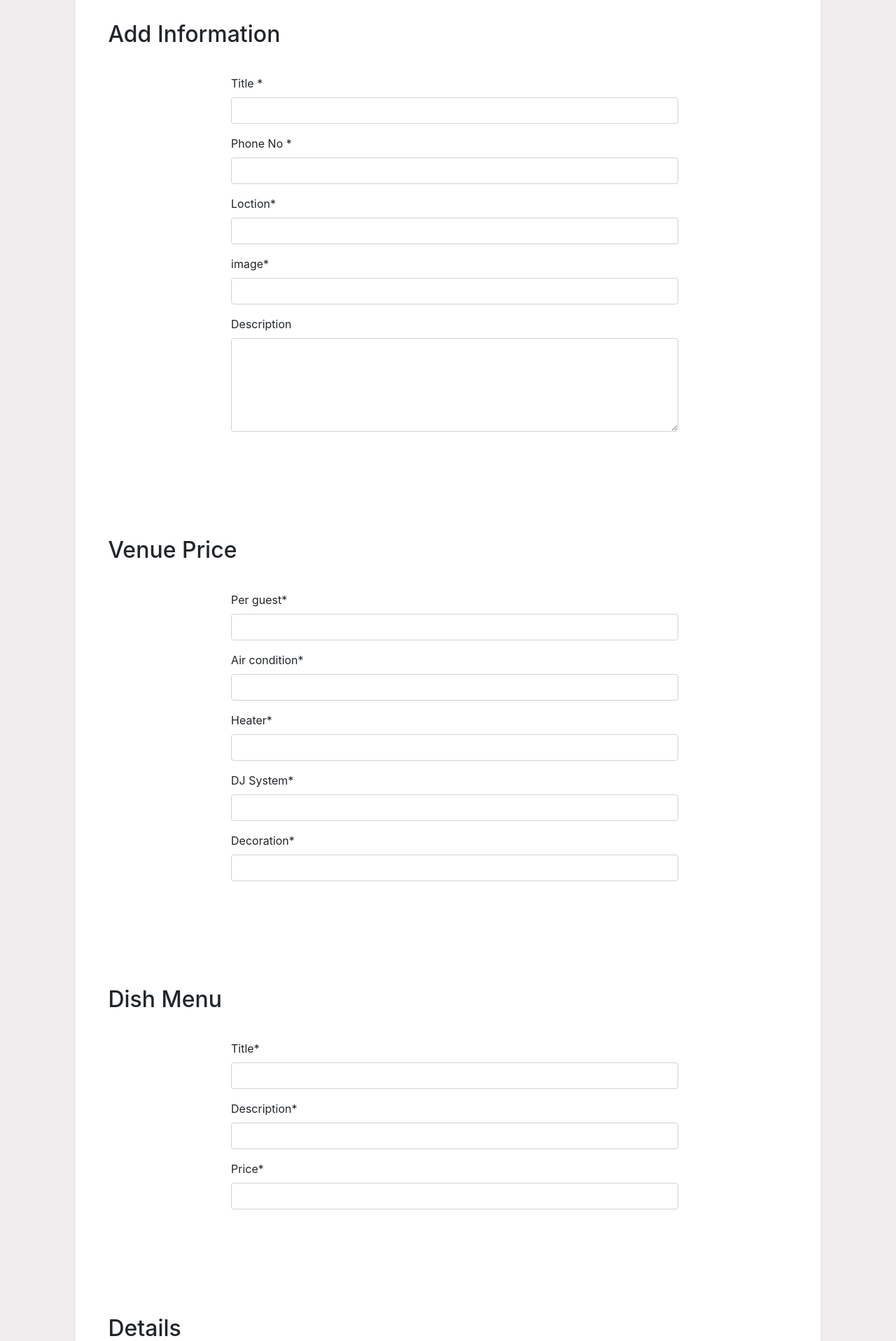
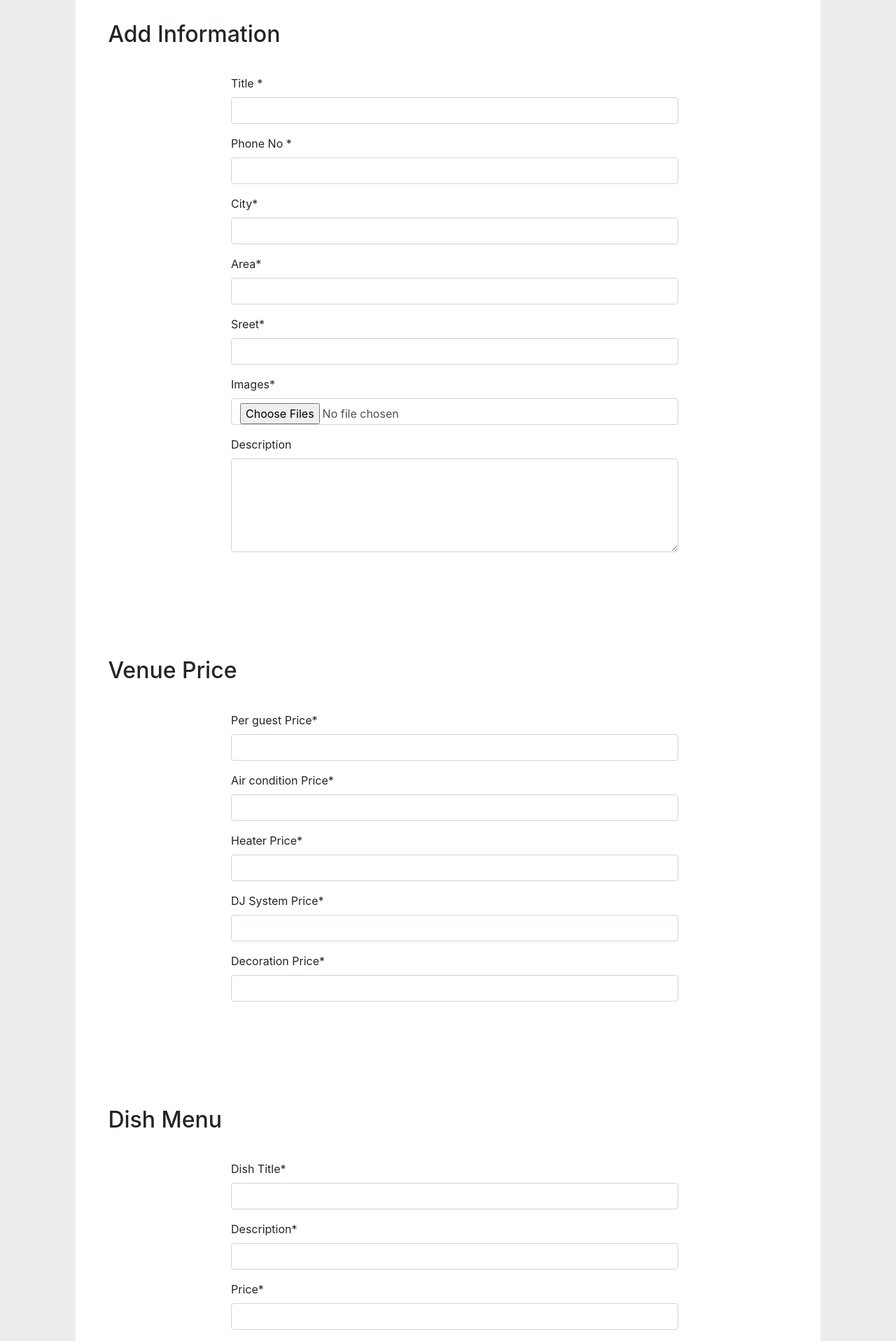
Before and after one commit to awaismazhar/Festive-Circle, a Django app: page /add in a window 1280 px wide. Shown: the part 112-2028 px from the top of the page at 70% size. Run offline with Django 3.2, Linux system fonts and the light colour scheme; some libraries are stand-ins or nearby versions.

Commit message:
add post

```diff
--- a/festive/ads/views.py
+++ b/festive/ads/views.py
@@ -1,8 +1,50 @@
 from django.shortcuts import render
+from .models import Location,Detail,images,Venue,VenuePrice,Dish_Menu
 
 # Create your views here.
 def main(request):
     return render(request,"main.html")
 
 def add(request):
-    return render(request,"add.html")
+    if request.method == 'POST':
+        post_title =request.POST.get['post_title']
+        phone =request.POST.get['phone']
+        city =request.POST.get['city']
+        area =request.POST.get['area']
+        street =request.POST.get['street']
+        image =request.POST.get['image']
+        post_description =request.POST.get['post_description']
+        guest_price =request.POST.get['guest_price']
+        ac_price =request.POST.get['ac_price']
+        heater_price =request.POST.get['heater_price']
+        dj_system_price =request.POST.get['dj_system_price']
+        decoration_price =request.POST.get['decoration_price']
+        dish_title =request.POST.get['dish_title']
+        dish_description =request.POST.get['dish_description']
+        price =request.POST.get['price']
+        sitting_capacity =request.POST.get['sitting_capacity']
+        parking_capacity =request.POST.get['parking_capacity']
+        decoration =request.POST.get['decoration']
+        wifi =request.POST.get['wifi']
+        valet_parking =request.POST.get['valet_parking']
+        heater =request.POST.get['heater']
+        ac =request.POST.get['ac']
+        dj_system =request.POST.get['dj_system']
+        bridal_room =request.POST.get['bridal_room']
+        generator =request.POST.get['generator']
+        outside_dj =request.POST.get['outside_dj']
+        outside_decoration =request.POST.get['outside_decoration']
+
+
+
+
+        Loction = loction.objects.create(city=city,area=area,street=street)
+        Detail = Detail.objects.create(title=post_title,loction_id=Loction,phoneNo=phone,description=post_description)
+        for img in image:
+            image = images.objects.create(title=post_title,detail_id=Detail,image=image)
+
+        print('post add')
+        return redirect('')
+
+    else:
+        return render(request,'add.html')
--- a/festive/templates/add.html
+++ b/festive/templates/add.html
@@ -7,41 +7,63 @@
     <meta http-equiv="X-UA-Compatible" content="ie=edge">
     <link rel="stylesheet" href="https://stackpath.bootstrapcdn.com/bootstrap/4.3.1/css/bootstrap.min.css"
         integrity="sha384-ggOyR0iXCbMQv3Xipma34MD+dH/1fQ784/j6cY/iJTQUOhcWr7x9JvoRxT2MZw1T" crossorigin="anonymous">
+    <script>
+        function preview_images() {
+            var total_file = document.getElementById("images").files.length;
+            for (var i = 0; i < total_file; i++) {
 
+                $('#image_preview').append("<div class='col-md-3'><img class='img-responsive' src='" + URL
+                    .createObjectURL(event.target.files[i]) + "'></div>");
+            }
+        }
+    </script>
     <title>Add Venue Details</title>
 </head>
 
 <body style="background-color:rgb(238, 236, 236)">
     <nav class="navbar navbar-expand-lg navbar-light bg-light">
-        <a class="navbar-brand" href="#"><h2>Festive Circle</h2> </a></nav>
+        <a class="navbar-brand" href="#">
+            <h2>Festive Circle</h2>
+        </a></nav>
     <div class="container" style="padding: 3%">
         <div class="row">
             <div class="container">
-                <form action="" method="POST">
+                <form action="" method="POST" enctype="multipart/form-data">
+                    {% csrf_token %}
+
 
                     <div class="container" style="background-color:rgb(255, 255, 255)">
                         <h2 style="padding: 3%">Add Information</h2>
                         <div class="col-md-10" style="padding-left: 20%;padding-bottom:10%">
                             <div class="form-group has-error">
-                                <label for="slug">Title <span class="require">*</span></label>
-                                <input type="text" class="form-control" name="slug" />
+                                <label for="title">Title <span class="require">*</span></label>
+                                <input type="text" class="form-control" name="post_title" />
                             </div>
                             <div class="form-group">
-                                <label for="title">Phone No <span class="require">*</span></label>
-                                <input type="text" class="form-control" name="title" />
+                                <label for="phone">Phone No <span class="require">*</span></label>
+                                <input type="text" class="form-control" name="phone" />
                             </div>
                             <div class="form-group">
-                                <label for="title">Loction<span class="require">*</span></label>
-                                <input type="text" class="form-control" name="title" />
+                                <label for="location">City<span class="require">*</span></label>
+                                <input type="text" class="form-control" name="city" />
                             </div>
                             <div class="form-group">
-                                <label for="title">image<span class="require">*</span></label>
-                                <input type="text" class="form-control" name="title" />
+                                <label for="location">Area<span class="require">*</span></label>
+                                <input type="text" class="form-control" name="area" />
                             </div>
-
+                            <div class="form-group">
+                                <label for="location">Sreet<span class="require">*</span></label>
+                                <input type="text" class="form-control" name="street" />
+                            </div>
+                            <div class="form-group">
+                                <label for="image">Images<span class="require">*</span></label>
+                                <input type="file" class="form-control" id="images" name="images[]"
+                                    onchange="preview_images();" multiple />
+                            </div>
+                            <div class="row" id="image_preview"></div>
                             <div class="form-group">
                                 <label for="description">Description</label>
-                                <textarea rows="5" class="form-control" name="description"></textarea>
+                                <textarea rows="5" class="form-control" name="post_description"></textarea>
                             </div>
                         </div>
                     </div>
@@ -50,24 +72,24 @@
                         <h2 style="padding: 3%">Venue Price</h2>
                         <div class="col-md-10" style="padding-left: 20%;padding-bottom:10%">
                             <div class="form-group">
-                                <label for="title">Per guest<span class="require">*</span></label>
-                                <input type="text" class="form-control" name="title" />
+                                <label for="Price per guest">Per guest Price<span class="require">*</span></label>
+                                <input type="text" class="form-control" name="guest_price" />
                             </div>
                             <div class="form-group">
-                                <label for="title">Air condition<span class="require">*</span></label>
-                                <input type="text" class="form-control" name="title" />
+                                <label for="Air condition">Air condition Price<span class="require">*</span></label>
+                                <input type="text" class="form-control" name="ac_price" />
                             </div>
                             <div class="form-group">
-                                <label for="title">Heater<span class="require">*</span></label>
-                                <input type="text" class="form-control" name="title" />
+                                <label for="title">Heater Price<span class="require">*</span></label>
+                                <input type="text" class="form-control" name="heater_price" />
                             </div>
                             <div class="form-group">
-                                <label for="title">DJ System<span class="require">*</span></label>
-                                <input type="text" class="form-control" name="title" />
+                                <label for="title">DJ System Price<span class="require">*</span></label>
+                                <input type="text" class="form-control" name="dj_system_price" />
                             </div>
                             <div class="form-group">
-                                <label for="title">Decoration<span class="require">*</span></label>
-                                <input type="text" class="form-control" name="title" />
+                                <label for="title">Decoration Price<span class="require">*</span></label>
+                                <input type="text" class="form-control" name="decoration_price" />
                             </div>
                         </div>
                     </div>
@@ -75,16 +97,16 @@
                         <h2 style="padding: 3%">Dish Menu</h2>
                         <div class="col-md-10" style="padding-left: 20%;padding-bottom:10%">
                             <div class="form-group">
-                                <label for="title">Title<span class="require">*</span></label>
-                                <input type="text" class="form-control" name="title" />
+                                <label for="title">Dish Title<span class="require">*</span></label>
+                                <input type="text" class="form-control" name="dish_title" />
                             </div>
                             <div class="form-group">
-                                <label for="title">Description<span class="require">*</span></label>
-                                <input type="text" class="form-control" name="title" />
+                                <label for="description">Description<span class="require">*</span></label>
+                                <input type="text" class="form-control" name="dish_description" />
                             </div>
                             <div class="form-group">
-                                <label for="title">Price<span class="require">*</span></label>
-                                <input type="text" class="form-control" name="title" />
+                                <label for="price">Price<span class="require">*</span></label>
+                                <input type="text" class="form-control" name="price" />
                             </div>
                         </div>
                     </div>
@@ -93,64 +115,65 @@
                         <h2 style="padding: 3%">Details</h2>
                         <div class="col-md-10" style="padding-left: 20%;padding-bottom:10%">
                             <div class="form-group">
-                                <label for="title">Sitting Capacity<span class="require">*</span></label>
-                                <input type="text" class="form-control" name="title" />
+                                <label for="Sitting Capacity">Sitting Capacity<span class="require">*</span></label>
+                                <input type="text" class="form-control" name="sitting_capacity" />
                             </div>
                             <div class="form-group">
-                                <label for="title">Parking Capacity<span class="require">*</span></label>
-                                <input type="text" class="form-control" name="title" />
+                                <label for="Parking Capacity">Parking Capacity<span class="require">*</span></label>
+                                <input type="text" class="form-control" name="parking_capacity" />
                             </div>
                             <div class="form-check-inline">
                                 <label class="form-check-label">
-                                    <input type="checkbox" class="form-check-input" value="">Decoration
+                                    <input type="checkbox" class="form-check-input" name="decoration">Decoration
                                 </label>
                             </div>
                             <div class="form-check-inline">
                                 <label class="form-check-label">
-                                    <input type="checkbox" class="form-check-input" value="">Wi-fi
+                                    <input type="checkbox" class="form-check-input" name="wifi">Wi-fi
                                 </label>
                             </div>
 
                             <div class="form-check-inline">
                                 <label class="form-check-label">
-                                    <input type="checkbox" class="form-check-input" value="">valet parking
+                                    <input type="checkbox" class="form-check-input" name="valet_parking">valet parking
                                 </label>
                             </div>
                             <div class="form-check-inline">
                                 <label class="form-check-label">
-                                    <input type="checkbox" class="form-check-input" value="">Heater
+                                    <input type="checkbox" class="form-check-input" name="heater">Heater
                                 </label>
                             </div>
                             <div class="fom-check"></div>
                             <div class="form-check-inline">
                                 <label class="form-check-label">
-                                    <input type="checkbox" class="form-check-input" value="">Air Condition
+                                    <input type="checkbox" class="form-check-input" name="ac">Air Condition
                                 </label>
                             </div>
                             <div class="form-check-inline">
                                 <label class="form-check-label">
-                                    <input type="checkbox" class="form-check-input" value="">DJ System
+                                    <input type="checkbox" class="form-check-input" name="dj_system">DJ System
                                 </label>
                             </div>
                             <div class="form-check-inline">
                                 <label class="form-check-label">
-                                    <input type="checkbox" class="form-check-input" value="">Bridal Room
+                                    <input type="checkbox" class="form-check-input" name="bridal_room">Bridal Room
                                 </label>
                             </div>
                             <div class="form-check-inline">
                                 <label class="form-check-label">
-                                    <input type="checkbox" class="form-check-input" value="">Generator
+                                    <input type="checkbox" class="form-check-input" name="generator">Generator
                                 </label>
                             </div>
                             <div class="fom-check"></div>
                             <div class="form-check-inline">
                                 <label class="form-check-label">
-                                    <input type="checkbox" class="form-check-input" value="">Outside DJ
+                                    <input type="checkbox" class="form-check-input" name="outside_dj">Outside DJ
                                 </label>
                             </div>
                             <div class="form-check-inline">
                                 <label class="form-check-label">
-                                    <input type="checkbox" class="form-check-input" value="">Outside Decoration
+                                    <input type="checkbox" class="form-check-input" name="outside_decoration">Outside
+                                    Decoration
                                 </label>
                             </div>
                         </div>
@@ -158,7 +181,7 @@
 
                     <div class="form-group">
                         <button type="submit" class="btn btn-primary">
-                            Create
+                            Add
                         </button>
                         <button class="btn btn-default">
                             Cancel
```
